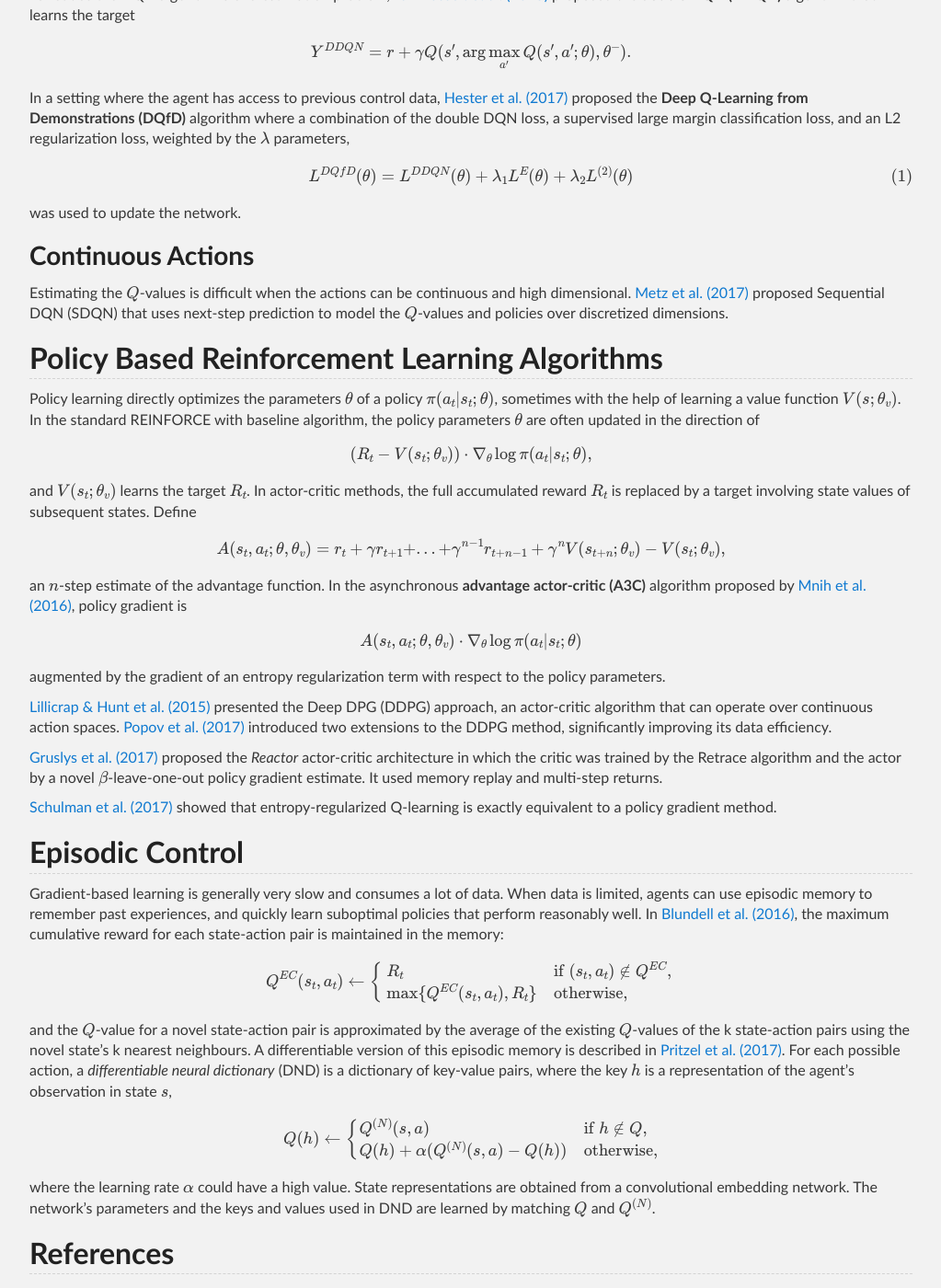
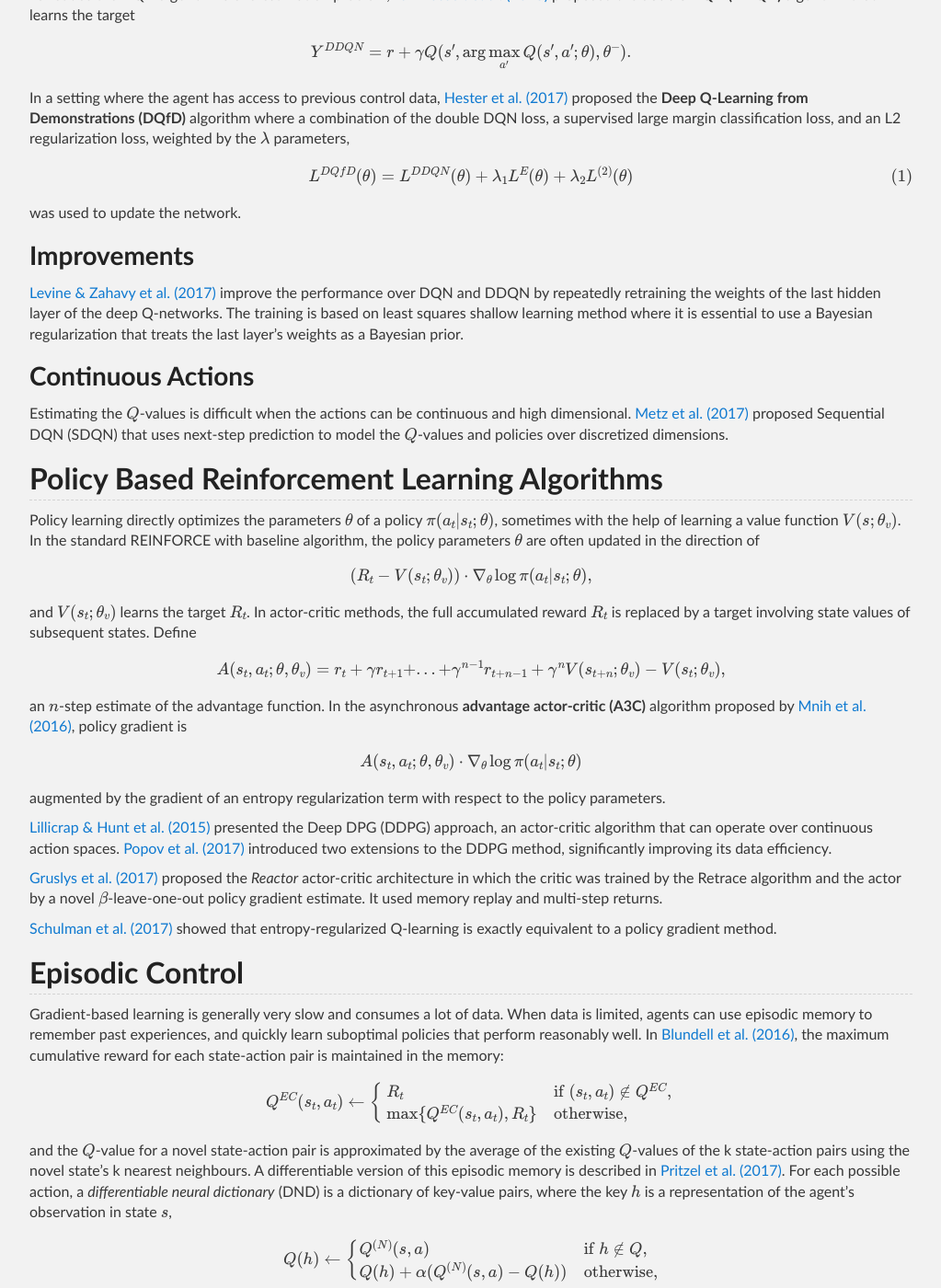
Before and after one commit to Tonywuhk/realai.org, a Jekyll site: the page built from model-free-rl-algorithms.md, in a window 1280 px wide and 1400 px high, scrolled down 961 px. Shown: the whole window at 92% size, without its empty margins (128-1151 px from the left). Built offline with Jekyll 4.4.1, drawn with Linux system fonts in a browser that asks for light colours; our own code applies the rules of GitHub Pages for plain Markdown files; formulas are drawn with MathJax 3; comment, search, counter and statistics services are not loaded; the repository's description, which GitHub fills in, is left out; some of the changed text lies outside the part shown.

Commit message:
Update model-free-rl-algorithms.md

```diff
--- a/model-free-rl-algorithms.md
+++ b/model-free-rl-algorithms.md
@@ -63,6 +63,10 @@ In a setting where the agent has access to previous control data, [Hester et al.
 
 was used to update the network.
 
+### Improvements
+
+[Levine & Zahavy et al. (2017)](https://arxiv.org/abs/1705.07461) improve the performance over DQN and DDQN by repeatedly retraining the weights of the last hidden layer of the deep Q-networks. The training is based on least squares shallow learning method where it is essential to use a Bayesian regularization that treats the last layer's weights as a Bayesian prior.
+
 ### Continuous Actions
 
 Estimating the \\(Q\\)-values is difficult when the actions can be continuous and high dimensional. [Metz et al. (2017)](https://arxiv.org/abs/1705.05035) proposed Sequential DQN (SDQN) that uses next-step prediction to model the \\(Q\\)-values and policies over discretized dimensions.
@@ -121,6 +125,7 @@ where the learning rate \\(\alpha\\) could have a high value. State representati
 
 ## References
 
+* 2017 May 21, Nir Levine, Tom Zahavy, Daniel J. Mankowitz, Aviv Tamar, and Shie Mannor. [Shallow Updates for Deep Reinforcement Learning](https://arxiv.org/abs/1705.07461). *arXiv:1705.07461*.
 * 2017 May 14, Luke Metz, Julian Ibarz, Navdeep Jaitly, and James Davidson. [Discrete Sequential Prediction of Continuous Actions for Deep RL](https://arxiv.org/abs/1705.05035). *arXiv:1705.05035*.
 * 2017 April 21, John Schulman, Pieter Abbeel, and Xi Chen. [Equivalence Between Policy Gradients and Soft Q-Learning](https://arxiv.org/abs/1704.06440). *arXiv:1704.06440*.
 * 2017 April 15, Audrunas Gruslys, Mohammad Gheshlaghi Azar, Marc G. Bellemare, and Remi Munos. [The Reactor: A Sample-Efficient Actor-Critic Architecture](https://arxiv.org/abs/1704.04651). *arXiv:1704.04651*.
```
